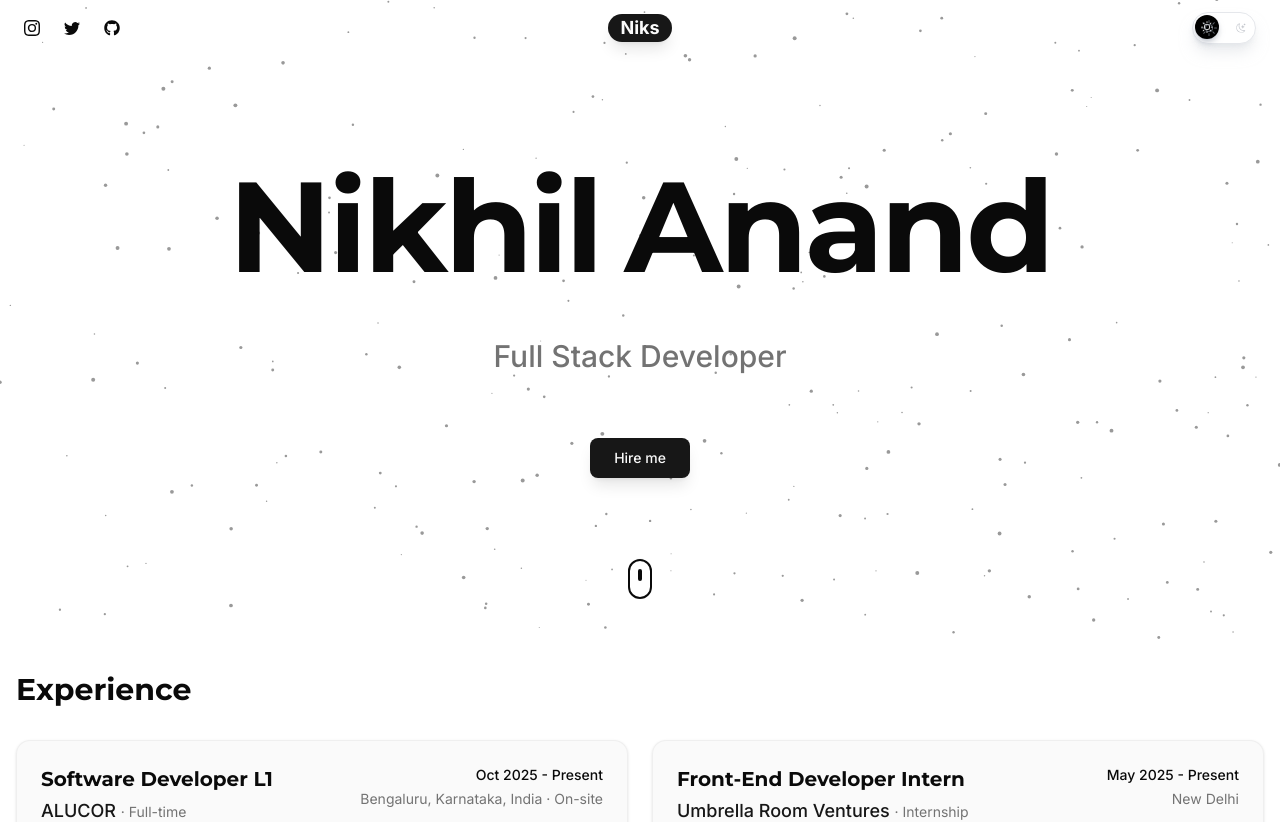
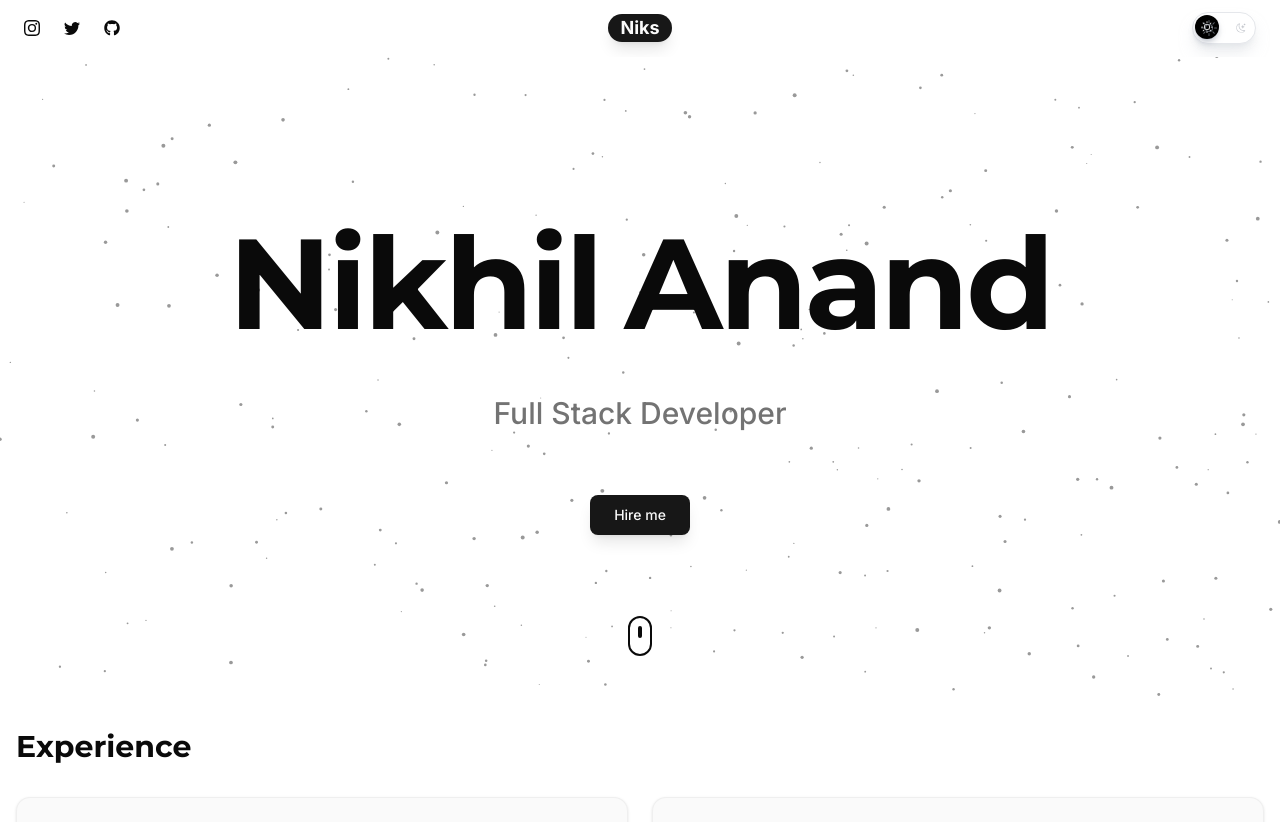
Before and after one commit to niks-nikhil-anand/portfolio_2025, a Next.js app: page / in a window 1280 px wide. Shown: the top 822 px of the page. Built offline with nearby package versions, Linux system fonts and the light colour scheme.

Commit message:
feat: add contact form API endpoint with Resend integration and adjust Navbar positioning.

```diff
--- a/src/components/shared/Navbar.tsx
+++ b/src/components/shared/Navbar.tsx
@@ -40,7 +40,7 @@ const Navbar: React.FC = () => {
   }
 
   // Dynamic navbar classes with proper background colors
-  const navbarClasses: string = `fixed top-0 left-0 right-0 w-full px-4 sm:px-6 py-3 transition-all duration-300 z-50 border-b ${isScrolled
+  const navbarClasses: string = `top-0 left-0 right-0 w-full px-4 sm:px-6 py-3 transition-all duration-300 z-50 border-b ${isScrolled
     ? `${isDarkMode
       ? "bg-black/95 backdrop-blur-md border-gray-800/50 shadow-lg shadow-black/10"
       : "bg-white/95 backdrop-blur-md border-gray-200/50 shadow-lg shadow-gray-900/10"
```
